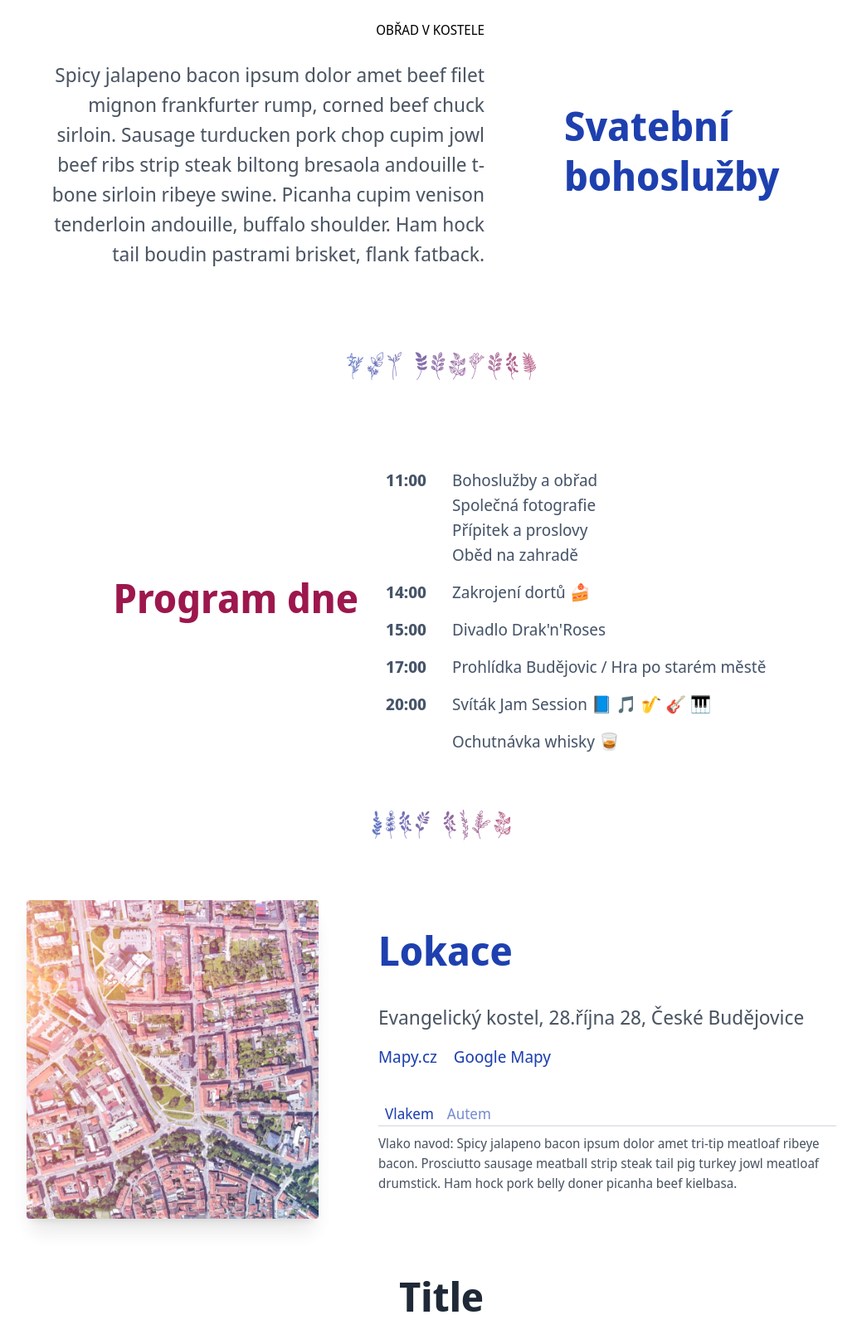
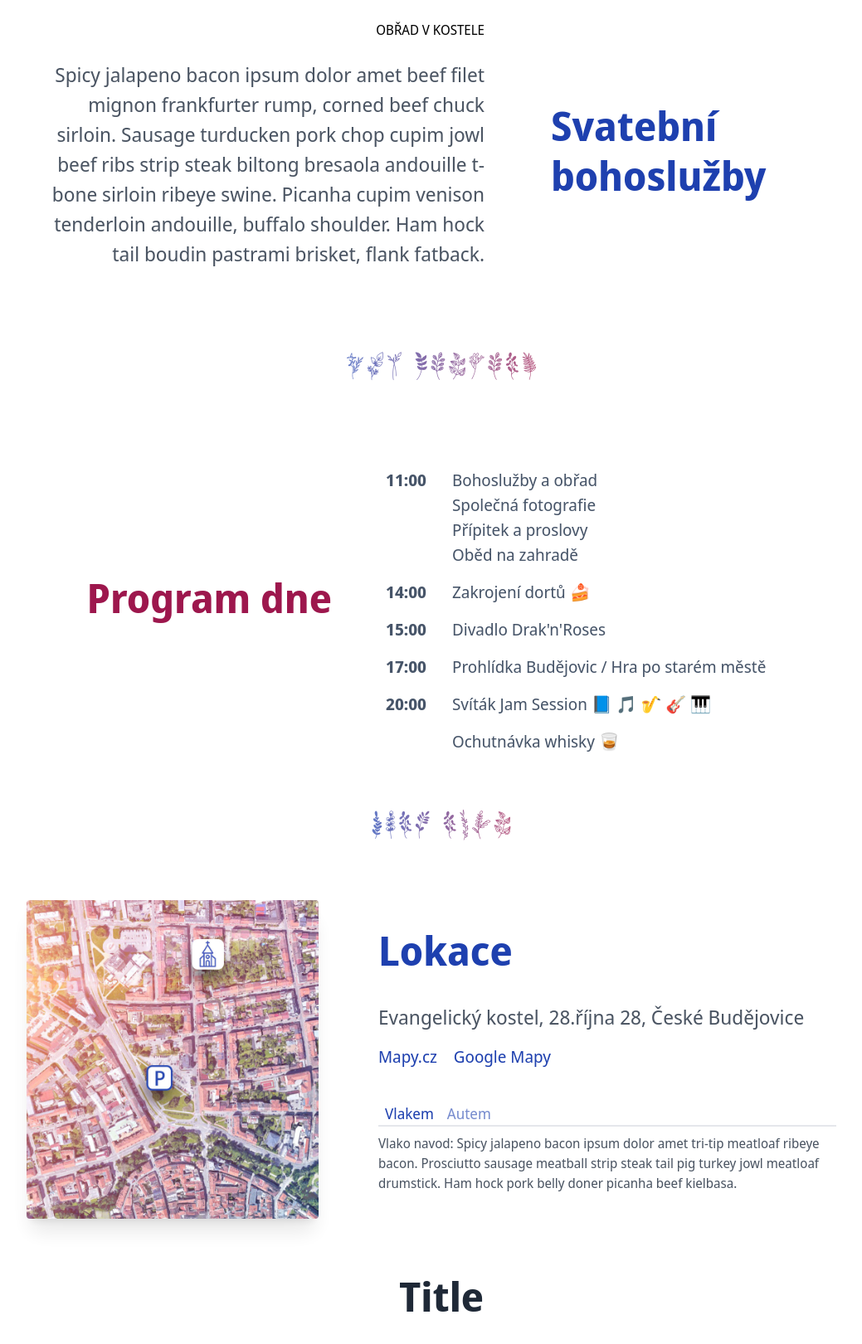
Before and after one commit to Smidra/svatbaweb, a website built with Vite: page src/index.html in a window 1280 px wide. Shown: the part 1060-2680 px from the top of the page at 83% size, without its empty margins (108-1147 px from the left). Built offline with nearby package versions, Linux system fonts and the light colour scheme.

Commit message:
map icons

```diff
--- a/src/index.html
+++ b/src/index.html
@@ -133,7 +133,7 @@
     <div id="obrad" class="section-anchor"></div>
     <div class="container px-3 mx-auto flex flex-wrap flex-col md:flex-row-reverse items-center">
         <div class="w-full md:w-2/5 items-start text-center md:text-left text-blue-800">
-            <h1 class="my-4 mt-0 text-5xl font-bold leading-tight md:px-12">
+            <h1 class="my-4 mt-0 text-5xl font-bold leading-tight md:px-8">
                 Svatební bohoslužby
             </h1>
         </div>
@@ -157,7 +157,7 @@
     <div id="program" class="section-anchor"></div>
     <div class="container px-3 mx-auto flex flex-wrap flex-col md:flex-row items-center">
         <div class="w-full md:w-2/5 items-start text-center md:text-right text-pink-800">
-            <h1 class="my-4 text-5xl font-bold leading-tight md:pb-8">
+            <h1 class="my-4 text-5xl font-bold leading-tight md:pb-8 md:pr-8">
                 Program dne
             </h1>
         </div>
@@ -249,10 +249,10 @@
 <section class="container">
     <div id="lokace" class="section-anchor"></div>
     <div class="container px-3 mx-auto flex flex-wrap flex-col md:flex-row items-center">
-        <div class="flex flex-col w-full md:w-2/5 justify-center items-start md:pr-12">
-            <div class="h-96 w-full bg-cover bg-center rounded shadow-xl opacity-95" style="background-image: url('/assets/img/map-10a.jpg')"></div>
+        <div class="flex flex-col w-full md:w-2/5 justify-center items-start lg:pr-12 md:pr-8">
+            <div class="h-96 w-full bg-cover bg-center rounded shadow-xl opacity-95" style="background-image: url('/assets/img/map-10c.jpg')"></div>
         </div>
-        <div class="w-full md:w-3/5 items-start md:text-left text-blue-800 md:px-6">
+        <div class="w-full md:w-3/5 items-start md:text-left text-blue-800 lg:px-6">
             <h1 class="my-4 mt-0 mb-8 text-5xl font-bold leading-tight md:mt-0 mt-10">
                Lokace
             </h1>
```
Also changed, not shown: assets/img/map-10b.jpg (added), assets/img/map-10c.jpg (added).
